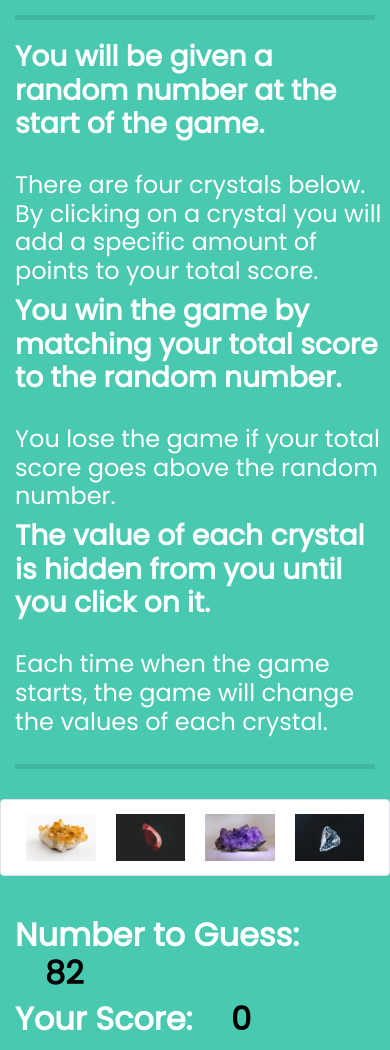
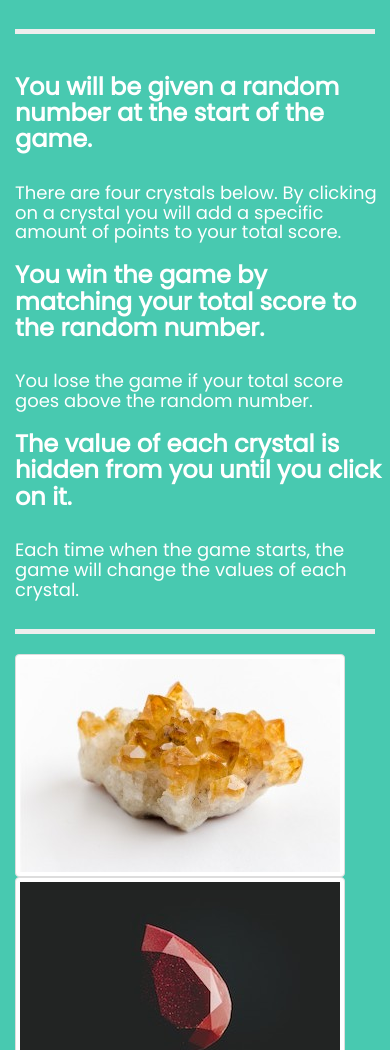
Before and after one commit to rscottjohnson/unit-4-game, a plain HTML site: page index.html in a window 390 px wide. Shown: the part 141-1191 px from the top of the page. Drawn offline with nearby package versions, Linux system fonts and the light colour scheme.

Commit message:
updated responsive design

```diff
--- a/assets/css/style.css
+++ b/assets/css/style.css
@@ -35,14 +35,14 @@ hr {
 
 .imgRow {
   margin-top: 10px;
-  width: 100%;
+  /* width: 100%; */
 }
 
-.crystalImage {
+/* .crystalImage {
   height: auto;
   width: calc(25% - 20px);
   margin: 10px;
-}
+} */
 
 .guessScore {
   margin-top: 40px;
--- a/assets/javascript/game.js
+++ b/assets/javascript/game.js
@@ -53,12 +53,14 @@ var imgArray = ["assets/images/crystal1.jpg", "assets/images/crystal2.jpg", "ass
 // and append these images into the image row.  Also, during the loop,
 // create the numValue attribute and set it to the numberOptions[i] index.
 
-var imgRow = $(".imgRow");
+var imgContainer = $("#imgContainer");
 
 for (var i = 0; i < arraySize; i++) {
+  var imgDiv = $("<div>");
+  imgDiv.addClass("col-md-3 col-sm-6 col-xs-12");
   var imgCrystal = $("<img>");
   // give the image a crystalImage class
-  imgCrystal.addClass("crystalImage");
+  imgCrystal.addClass("crystalImage img-responsive img-thumbnail");
   // give the image an id
   imgCrystal.attr("id", i + 1);
   // link the image to a source in the imgArray
@@ -68,11 +70,13 @@ for (var i = 0; i < arraySize; i++) {
   // give the image a dataValue
   imgCrystal.attr("dataValue", numberOptions[i]);
   // add the image crystal to the page in the image row
-  imgRow.append(imgCrystal);
+  imgContainer.append(imgDiv);
+  imgDiv.append(imgCrystal);
+
 }
 
 // Set an on-click event that responds to clicks on the crystals.
-imgRow.on("click", ".crystalImage", function () {
+imgContainer.on("click", ".crystalImage", function () {
 
   // The $(this) keyword extracts the dataValue of the clicked crystal, while the .attr("dataValue")
   // allows us to grab the value out of the "dataValue" attribute.  The string element then needs
--- a/index.html
+++ b/index.html
@@ -9,7 +9,9 @@
   <link rel="stylesheet" href="https://use.fontawesome.com/releases/v5.0.12/css/all.css" integrity="sha384-G0fIWCsCzJIMAVNQPfjH08cyYaUtMwjJwqiRKxxE/rx96Uroj1BtIQ6MLJuheaO9"
     crossorigin="anonymous">
   <link rel="stylesheet" type="text/css" href="assets/css/reset.css">
-  <link rel="stylesheet" href="https://stackpath.bootstrapcdn.com/bootstrap/4.1.0/css/bootstrap.min.css" integrity="sha384-9gVQ4dYFwwWSjIDZnLEWnxCjeSWFphJiwGPXr1jddIhOegiu1FwO5qRGvFXOdJZ4"
+  <!-- <link rel="stylesheet" href="https://stackpath.bootstrapcdn.com/bootstrap/4.1.0/css/bootstrap.min.css" integrity="sha384-9gVQ4dYFwwWSjIDZnLEWnxCjeSWFphJiwGPXr1jddIhOegiu1FwO5qRGvFXOdJZ4"
+    crossorigin="anonymous"> -->
+  <link rel="stylesheet" href="https://maxcdn.bootstrapcdn.com/bootstrap/3.3.7/css/bootstrap.min.css" integrity="sha384-BVYiiSIFeK1dGmJRAkycuHAHRg32OmUcww7on3RYdg4Va+PmSTsz/K68vbdEjh4u"
     crossorigin="anonymous">
   <link rel="stylesheet" href="assets/css/style.css">
 </head>
@@ -46,9 +48,8 @@
     <hr>
 
     <!-- Images -->
-    <div class="row">
-      <div class="col-lg-12 imgRow img-responsive img-thumbnail">
-      </div>
+    <div class="row" id="imgContainer">
+
     </div>
 
     <!-- Number to guess and total score area -->
```
